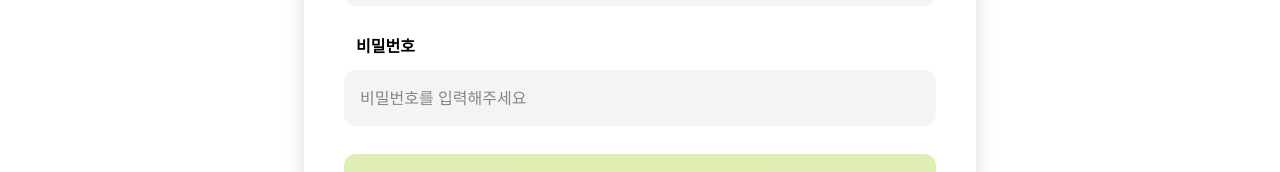
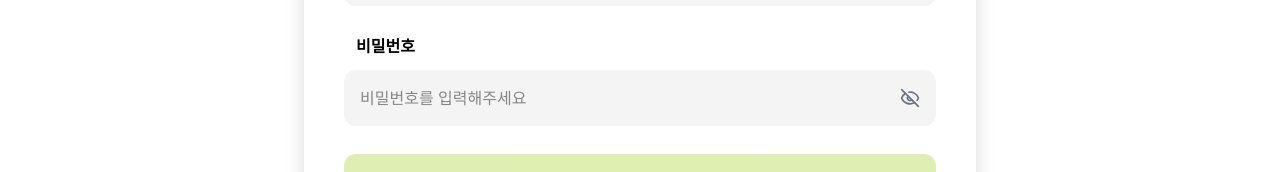
Before and after one commit to kb7-blackpink/Blackpink_AccountBook, a Vue app: page /login in a window 1280 px wide. Shown: the part 270-442 px from the top of the page. Built offline with nearby package versions, Linux system fonts and the light colour scheme; data requests are answered from the project's data file; a web font is replaced by a local one.

Commit message:
feat: 비밀번호 보기/숨기기 기능 추가

```diff
--- a/src/components/common/BaseInput.vue
+++ b/src/components/common/BaseInput.vue
@@ -8,22 +8,43 @@
       {{ label }}
     </label>
 
+    <div class="relative w-full">
       <input
         :id="id"
-      :type="type"
+        :type="inputType"
         :placeholder="placeholder"
         :value="modelValue"
         :disabled="disabled"
         :autocomplete="autocomplete"
-      class="w-full rounded-xl bg-[#F4F4F4] p-4 text-md text-black outline-none transition-colors duration-200 placeholder:text-[#868686] focus:border focus:border-black"
-      :class="disabled ? 'cursor-not-allowed bg-[#F3F3F3] text-[#A0A0A0]' : ''"
+        class="w-full rounded-xl p-4 text-md outline-none transition-colors duration-200 placeholder:text-[#868686]"
+        :class="[
+          disabled
+            ? 'cursor-not-allowed bg-[#F3F3F3] text-[#A0A0A0]'
+            : 'bg-[#F4F4F4] text-black focus:border focus:border-black',
+          isPassword ? 'pr-14' : '',
+        ]"
         @input="handleInput"
       />
+
+      <button
+        v-if="isPassword"
+        type="button"
+        class="absolute top-1/2 right-4 -translate-y-1/2 text-gray-500 hover:text-black"
+        :disabled="disabled"
+        @click="togglePasswordVisibility"
+      >
+        <EyeOff v-if="!showPassword" :size="20" />
+        <Eye v-else :size="20" />
+      </button>
+    </div>
   </div>
 </template>
 
 <script setup>
-defineProps({
+import { computed, ref } from 'vue';
+import { Eye, EyeOff } from 'lucide-vue-next';
+
+const props = defineProps({
   id: {
     type: String,
     default: '',
@@ -56,8 +77,23 @@ defineProps({
 
 const emit = defineEmits(['update:modelValue']);
 
+const showPassword = ref(false);
+
+const isPassword = computed(() => props.type === 'password');
+
+const inputType = computed(() => {
+  if (isPassword.value) {
+    return showPassword.value ? 'text' : 'password';
+  }
+  return props.type;
+});
+
 const handleInput = (e) => {
   emit('update:modelValue', e.target.value);
+};
+
+const togglePasswordVisibility = () => {
+  showPassword.value = !showPassword.value;
 };
 </script>
 
```
Lines whose indentation alone changed are shown as unchanged.
